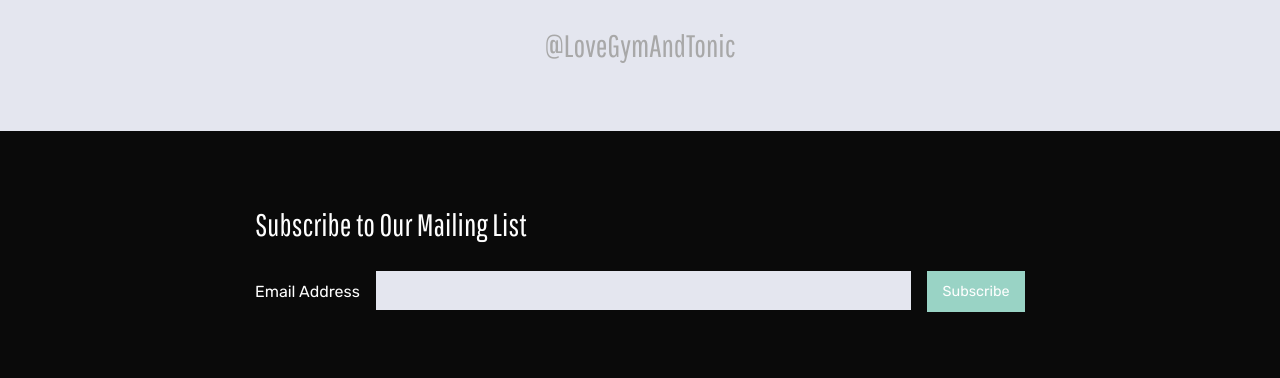
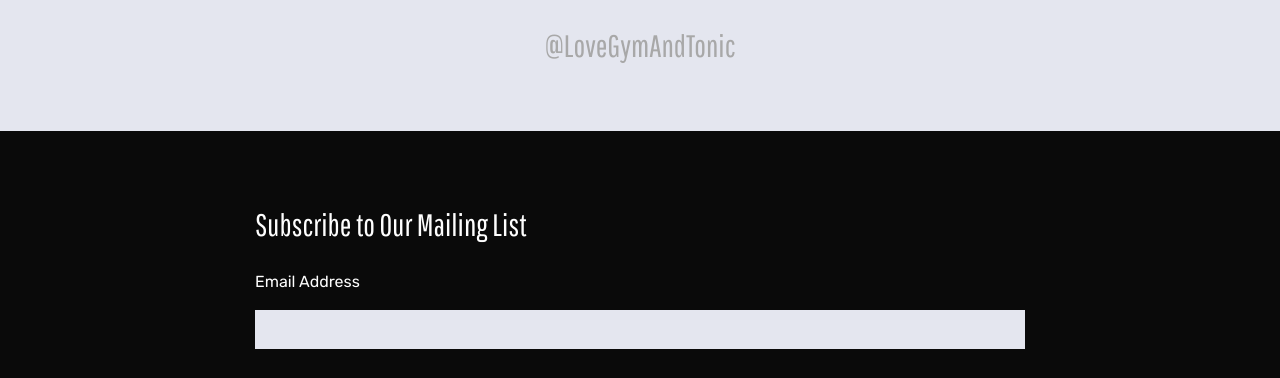
Before and after one commit to designarmy-isaac/gym-and-tonic, a website: page index.html in a window 1280 px wide. Shown: the part 1905-2283 px from the top of the page. Drawn offline with Linux system fonts and the light colour scheme.

Commit message:
stack form layout

```diff
--- a/index.html
+++ b/index.html
@@ -72,8 +72,8 @@
             <div id="mc_embed_signup">
               <form action="https://shopgymandtonic.us19.list-manage.com/subscribe/post?u=2af5ed3ddcc7d892363446d9f&amp;id=13e209ec62" method="post" id="mc-embedded-subscribe-form" name="mc-embedded-subscribe-form" class="validate" target="_blank" novalidate>
                 <div id="mc_embed_signup_scroll">
-                  <h3 class="mb1">Subscribe to Our Mailing List</h3>
-                  <div class="mc-field-group input-group">
+                  <h3 class="mb2">Subscribe to Our Mailing List</h3>
+                  <div class="mc-field-group">
                     <label for="mce-EMAIL" class="input-group-label pr1">Email Address</label>
                     <input type="email" value="" name="EMAIL" class="required email mt1" id="mce-EMAIL">
                   <div id="mce-responses">
@@ -81,7 +81,7 @@
                     <div class="response" id="mce-success-response" style="display:none"></div>
                   </div>
                   <div style="position: absolute; left: -5000px;" aria-hidden="true"><input type="text" name="b_2af5ed3ddcc7d892363446d9f_13e209ec62" tabindex="-1" value=""></div>
-                  <div class="mt1 ml1"><input type="submit" value="Subscribe" name="subscribe" id="mc-embedded-subscribe" class="button"></div>
+                  <div class="mt2"><input type="submit" value="Subscribe" name="subscribe" id="mc-embedded-subscribe" class="button"></div>
                   </div>
                 </div>
               </form>
```
Also changed, not shown: src/pages/index.html (+3 -3 lines).
